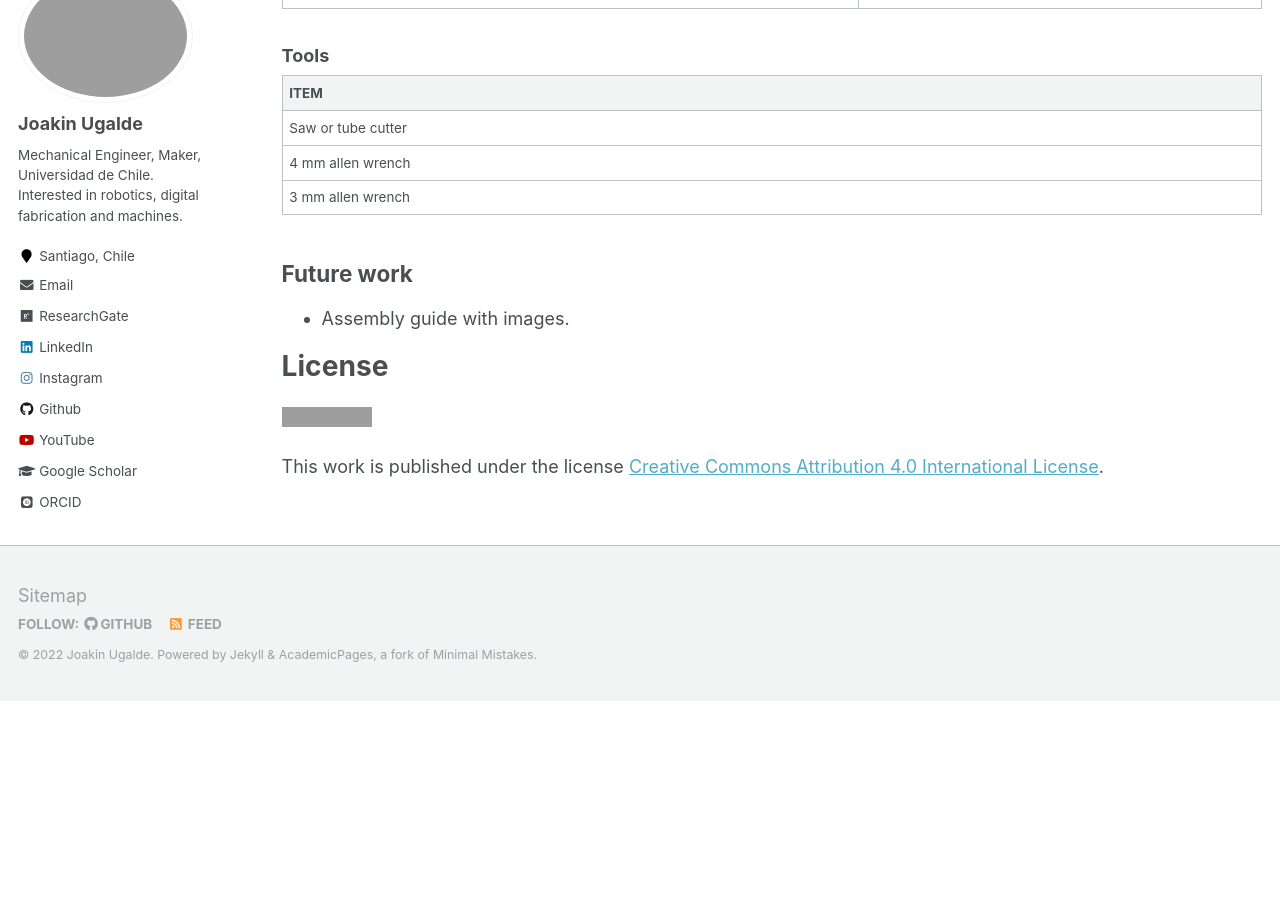
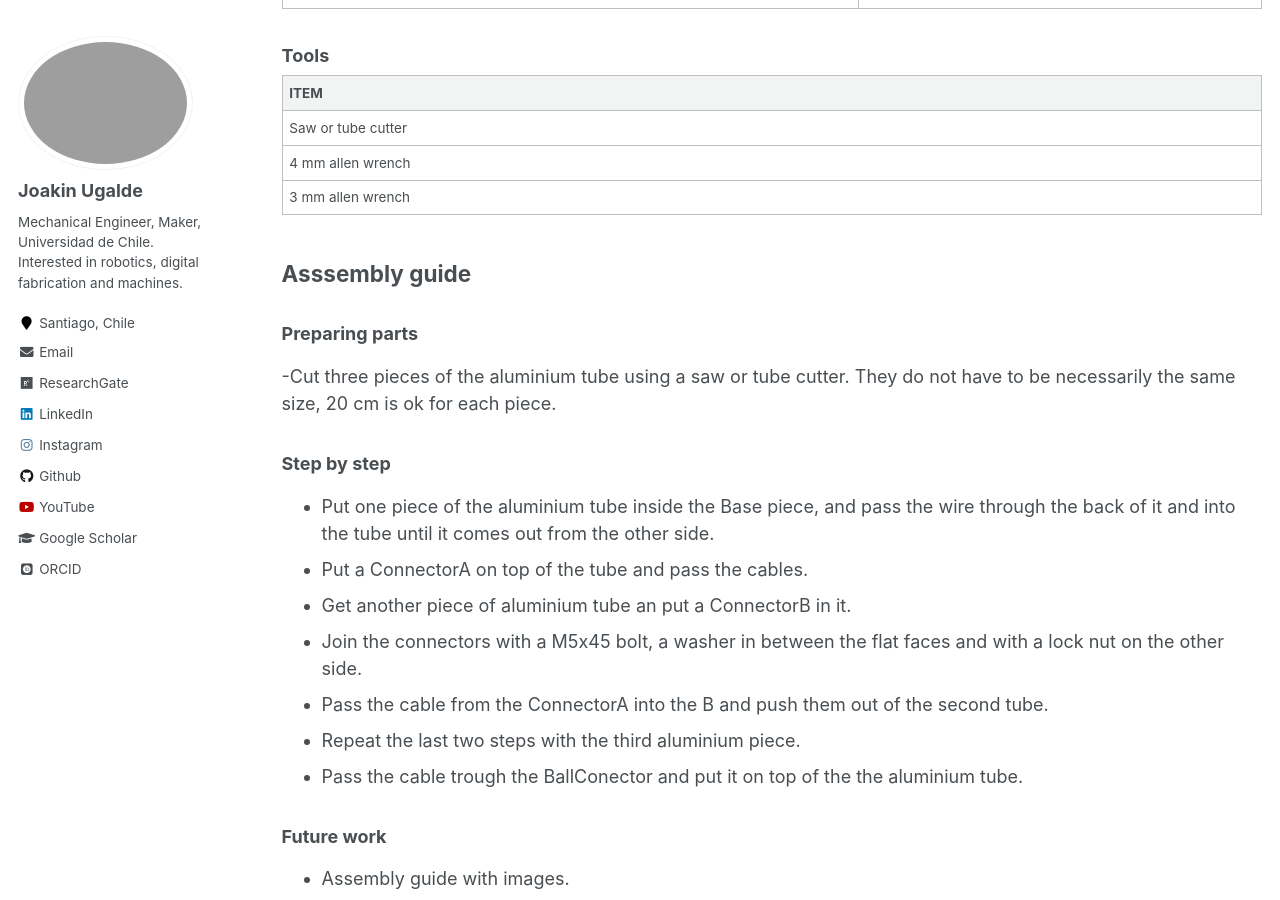
Before and after one commit to jkugalde/jkugalde.github.io, a Jekyll site: the page built from _portfolio/3dplamp.md, in a window 1280 px wide and 900 px high, scrolled down 2054 px. Built offline with Jekyll 4.4.1, drawn with Linux system fonts in a browser that asks for light colours; some web fonts are replaced; before the commit the page ends 2755 px from its top, so only the background shows below that; grey boxes are pictures that could not be loaded.

Commit message:
other projects

```diff
--- a/_portfolio/3dplamp.md
+++ b/_portfolio/3dplamp.md
@@ -66,7 +66,23 @@ All the parts are [HERE](https://grabcad.com/library/diy-3dp-lamp-1).
  4 mm allen wrench |
  3 mm allen wrench |
 
-## Future work
+## Asssembly guide
+
+### Preparing parts
+
+-Cut three pieces of the aluminium tube using a saw or tube cutter. They do not have to be necessarily the same size, 20 cm is ok for each piece.
+
+### Step by step
+
+- Put one piece of the aluminium tube inside the Base piece, and pass the wire through the back of it and into the tube until it comes out from the other side.
+- Put a ConnectorA on top of the tube and pass the cables.
+- Get another piece of aluminium tube an put a ConnectorB in it.
+- Join the connectors with a M5x45 bolt, a washer in between the flat faces and with a lock nut on the other side.
+- Pass the cable from the ConnectorA into the B and push them out of the second tube.
+- Repeat the last two steps with the third aluminium piece.
+- Pass the cable trough the BallConector and put it on top of the the aluminium tube.
+
+### Future work
 
 - Assembly guide with images.
 
```
Also changed, not shown: _pages/portfolio.md (+7 -1 lines), _portfolio/levitator.md (+5 -1 lines), images/lev2.jpeg (added), images/levpic.jpeg (added).
